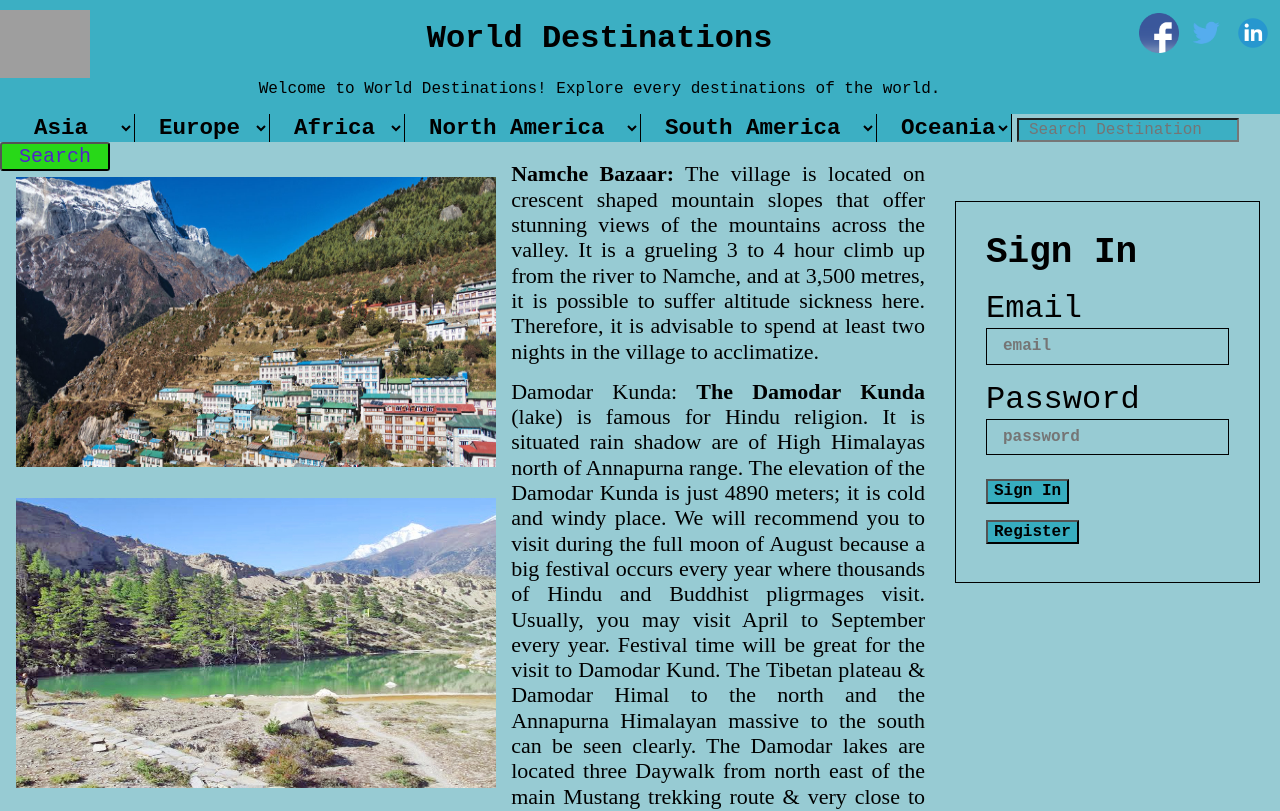
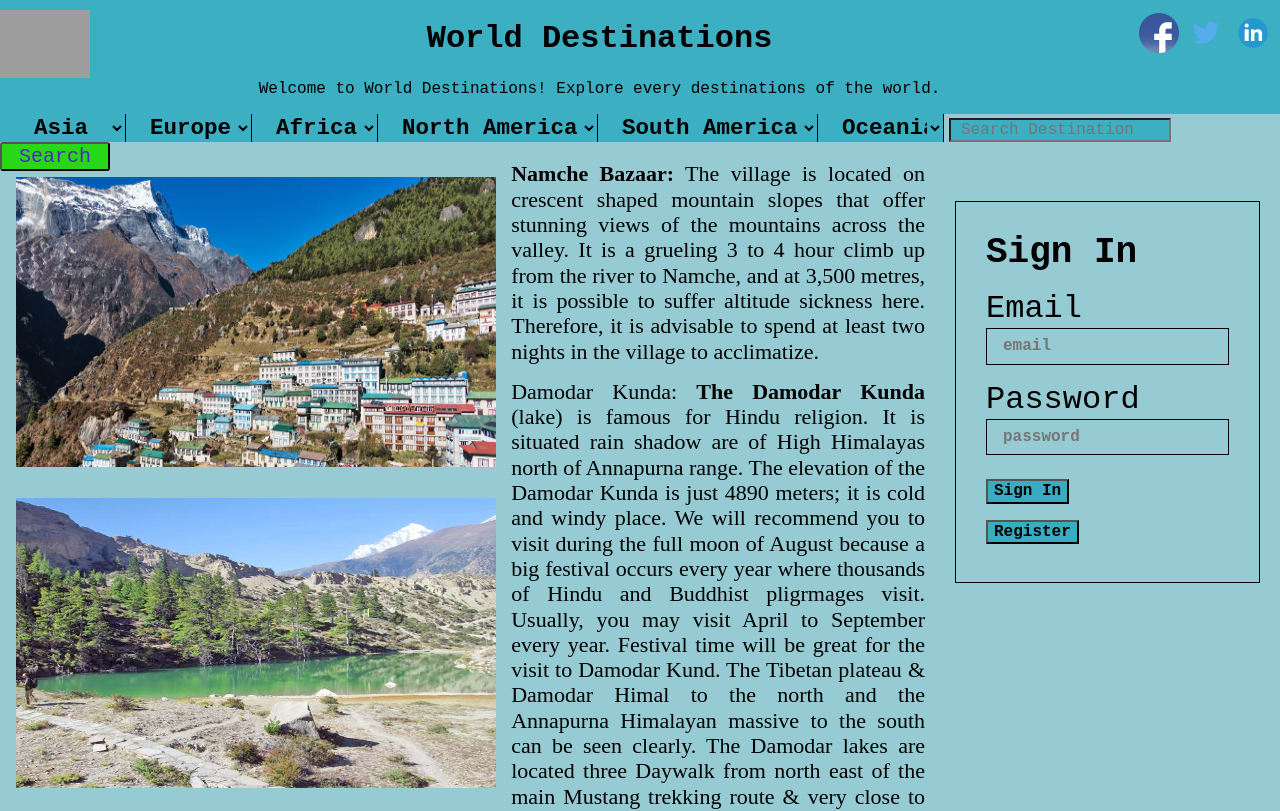
Before and after one commit to Pratap22/blog, a React (Create React App) app: page / in a window 1280 px wide. Shown: the top 811 px of the page. Built offline with nearby package versions, Linux system fonts and the light colour scheme; grey boxes are pictures that could not be loaded.

Commit message:
Slight changes

```diff
--- a/src/Components/Dropdown/Dropdown.css
+++ b/src/Components/Dropdown/Dropdown.css
@@ -33,7 +33,7 @@
 }
 
 .sDropdown {
-    width:135px;
+    width:126px;
     font-size: 22.5px;
     margin-top: 0px;
     font-weight: bold;
@@ -41,7 +41,7 @@
     border-right: 1px solid black;
 }
 .dropdown {
-    width:236px;
+    width:220px;
     font-size: 22.5px;
     margin-top: 0px;
     font-weight: bold;
```
Also changed, not shown: 1 other file (tests, documents, lock files or other folders).
